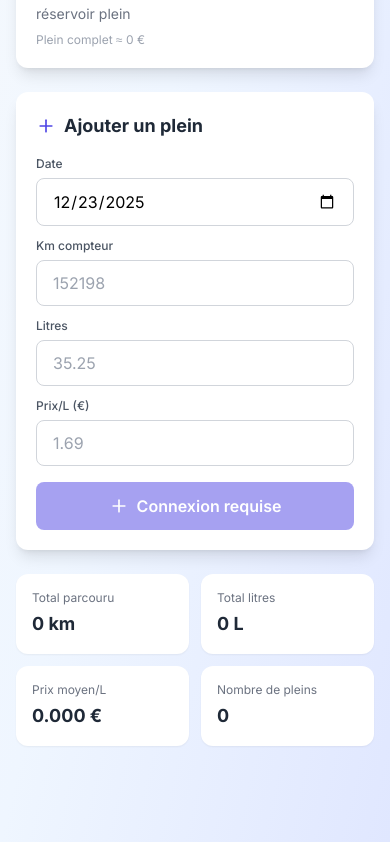
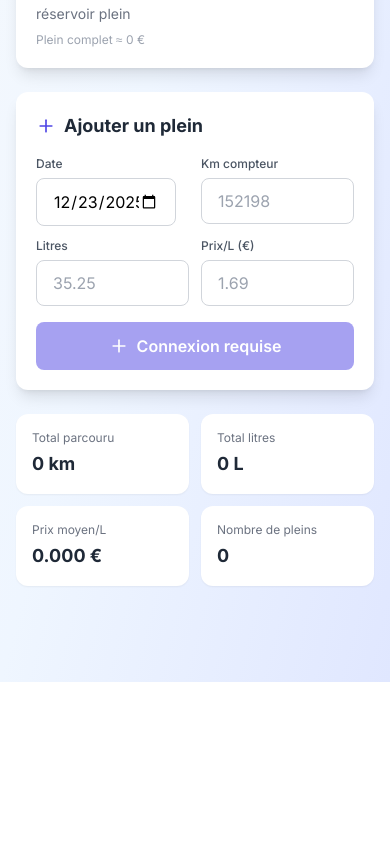
Before and after one commit to TabarBaptiste/fuel, a Next.js app: page / in a window 390 px wide. Shown: the part 894-1736 px from the top of the page. After the commit the page ends 1576 px from the top, so only its background shows below. Built offline with nearby package versions, Linux system fonts and the light colour scheme; no server answers; the database is empty.

Commit message:
fix: Ajuster la grille des champs de formulaire pour améliorer la réactivité et la présentation

```diff
--- a/components/fuel/DashboardTab.tsx
+++ b/components/fuel/DashboardTab.tsx
@@ -114,13 +114,13 @@ export function DashboardTab({
                     <Plus className="w-5 h-5 text-indigo-600" />
                     Ajouter un plein
                 </h2>
-                <div className="grid grid-cols-1 sm:grid-cols-2 lg:grid-cols-4 gap-3">
+                <div className="grid grid-cols-2 sm:grid-cols-4 gap-3">
                     <FormField label="Date">
                         <input
                             type="date"
                             value={newEntry.date}
                             onChange={(e) => onInputChange('date', e.target.value)}
-                            className="input-field"
+                            className="input-field w-full max-w-[140px]"
                         />
                     </FormField>
                     <FormField label="Km compteur">
```
